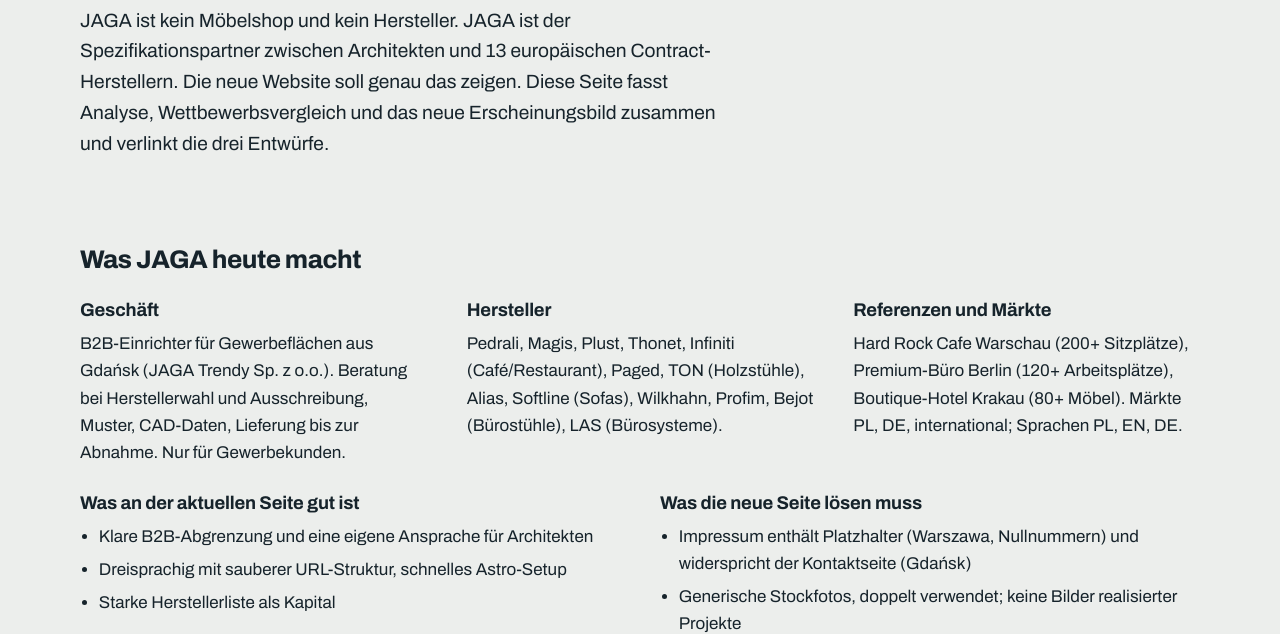
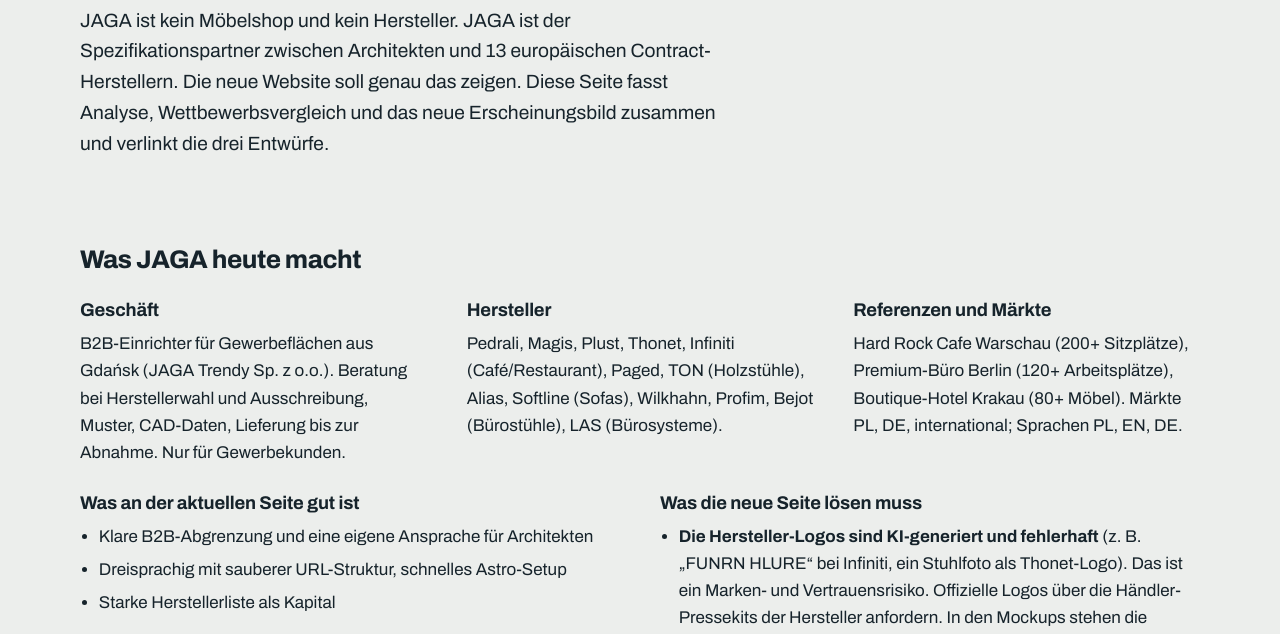
Before and after one commit to rappelt/jaga2, a plain HTML site: page mockups/index.html in a window 1280 px wide. Shown: the part 187-821 px from the top of the page. Drawn offline with Linux system fonts and the light colour scheme.

Commit message:
Flag AI-generated manufacturer logos, untrack them
Co-Authored-By: Claude Opus 5.5 <noreply@anthropic.com>
Claude-Session: https://claude.ai/code/session_016LHSDUpxBjxih2ToK3NvkM

```diff
--- a/mockups/index.html
+++ b/mockups/index.html
@@ -102,6 +102,7 @@ td .muted{display:block;font-weight:400;font-size:.85rem}
     <div>
       <h3>Was die neue Seite lösen muss</h3>
       <ul>
+        <li><b>Die Hersteller-Logos sind KI-generiert und fehlerhaft</b> (z. B. „FUNRN HLURE“ bei Infiniti, ein Stuhlfoto als Thonet-Logo). Das ist ein Marken- und Vertrauensrisiko. Offizielle Logos über die Händler-Pressekits der Hersteller anfordern. In den Mockups stehen die Namen deshalb als Schrift.</li>
         <li>Impressum enthält Platzhalter (Warszawa, Nullnummern) und widerspricht der Kontaktseite (Gdańsk)</li>
         <li>Generische Stockfotos, doppelt verwendet; keine Bilder realisierter Projekte</li>
         <li>Vier konkurrierende Akzentfarben, keine eigene Schrift, Logo nur 112 px breit</li>
```
Also changed, not shown: mockups/assets/logos/alias.png (deleted), mockups/assets/logos/alias.svg (deleted), mockups/assets/logos/bejot.png (deleted), mockups/assets/logos/infinity.png (deleted), mockups/assets/logos/las.png (deleted), mockups/assets/logos/magis.png (deleted), mockups/assets/logos/paged.png (deleted), mockups/assets/logos/pedrali.png (deleted), mockups/assets/logos/plust.png (deleted), mockups/assets/logos/profim.png (deleted), mockups/assets/logos/softline.png (deleted), mockups/assets/logos/thonet.png (deleted), mockups/assets/logos/ton.png (deleted), mockups/assets/logos/wilkhahn.png (deleted), 1 more files, 1 other file.
